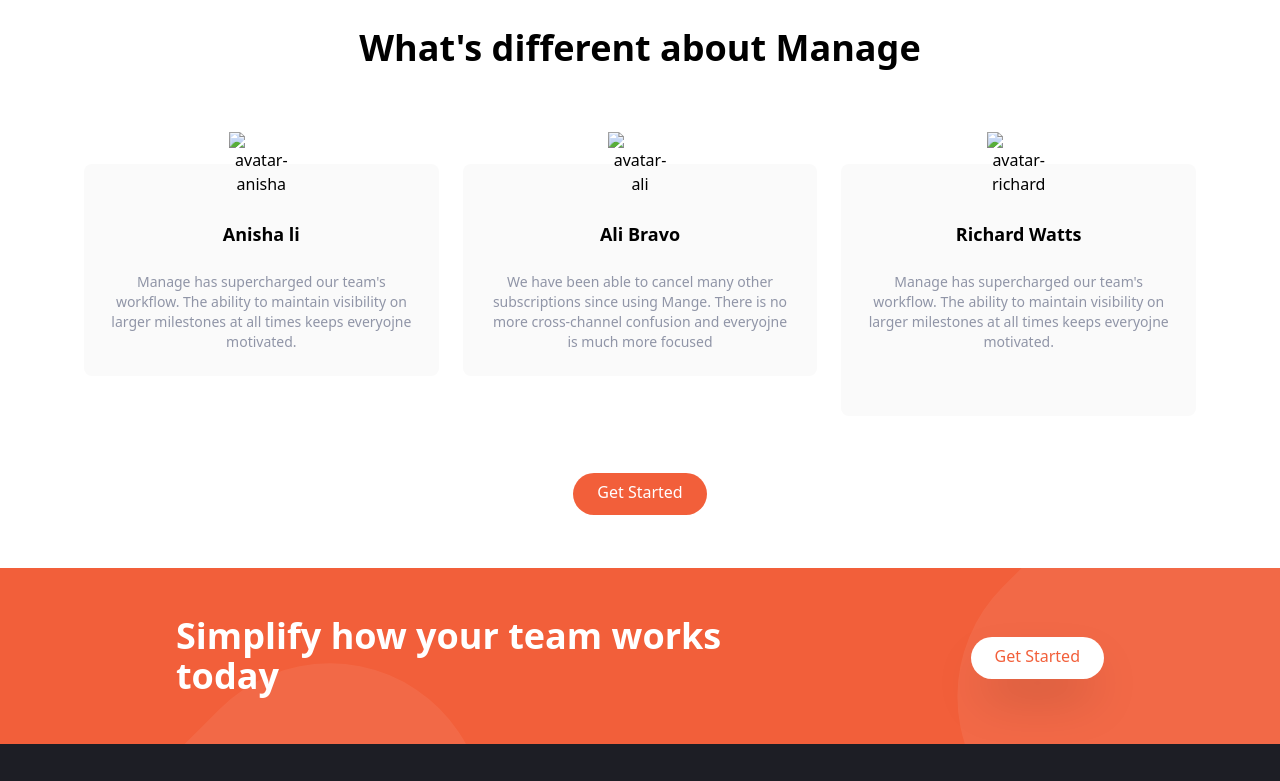
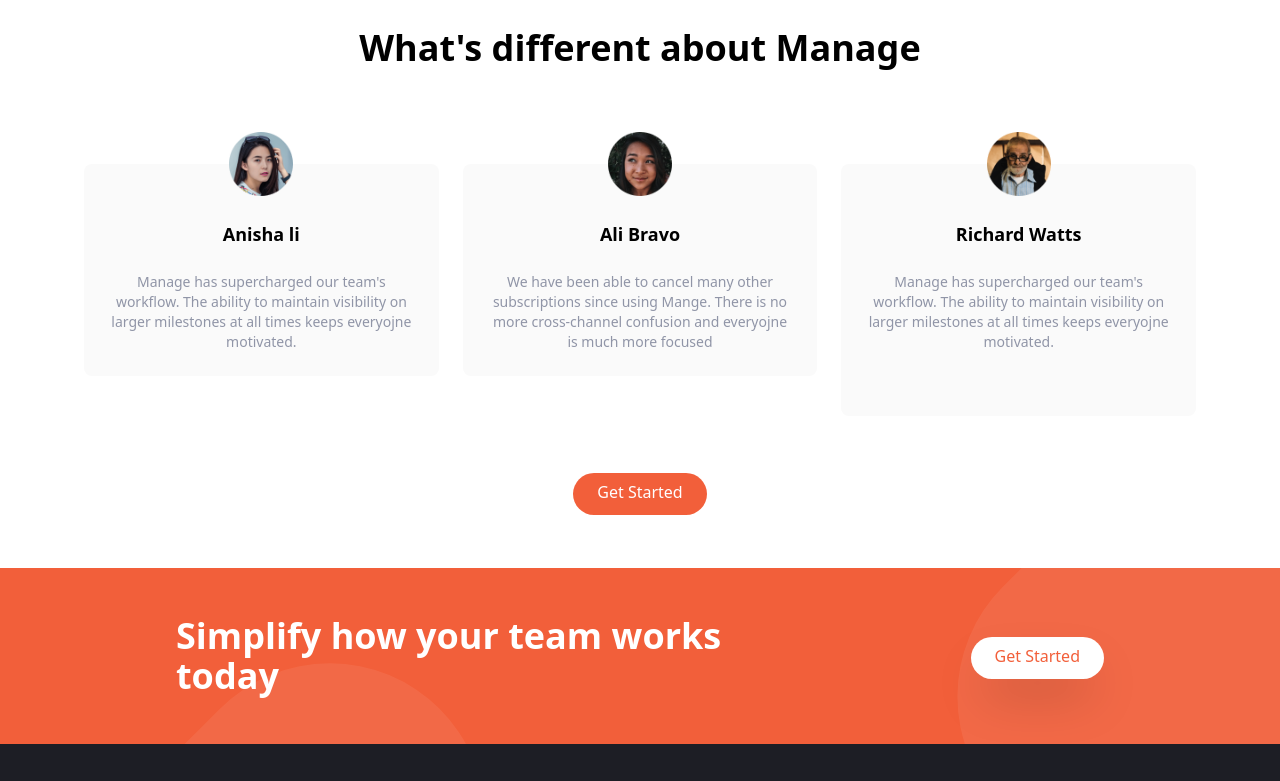
Before and after one commit to Complexlity/Manage-Landing-Page, a website: page index.html in a window 1280 px wide. Shown: the part 1240-2021 px from the top of the page. Drawn offline with Linux system fonts and the light colour scheme; the site is published under a folder, as on GitHub Pages, so addresses that start at the root find nothing.

Commit message:
tweak testimonial image src

```diff
--- a/index.html
+++ b/index.html
@@ -209,7 +209,7 @@
           class="flex flex-col items-center max-w-3xl mb-10 p-6 space-y-6 rounded-lg bg-veryLightGray md:mt-0 md:flex md:w-1/3"
         >
           <img
-            src="/project-files/images/avatar-anisha.png"
+            src="./project-files/images/avatar-anisha.png"
             class="w-16 -mt-14"
             alt="avatar-anisha"
           />
@@ -226,7 +226,7 @@
           class="flex flex-col items-center p-6 mb-10 space-y-6 rounded-lg bg-veryLightGray md:mt-0 md:flex md:w-1/3"
         >
           <img
-            src="/project-files/images/avatar-ali.png"
+            src="./project-files/images/avatar-ali.png"
             class="w-16 -mt-14"
             alt="avatar-ali"
           />
@@ -243,7 +243,7 @@
           class="flex flex-col items-center p-6 space-y-6 rounded-lg bg-veryLightGray md:mt-0 md:w-1/3"
         >
           <img
-            src="/project-files/images/avatar-richard.png"
+            src="./project-files/images/avatar-richard.png"
             class="w-16 -mt-14"
             alt="avatar-richard"
           />
```
